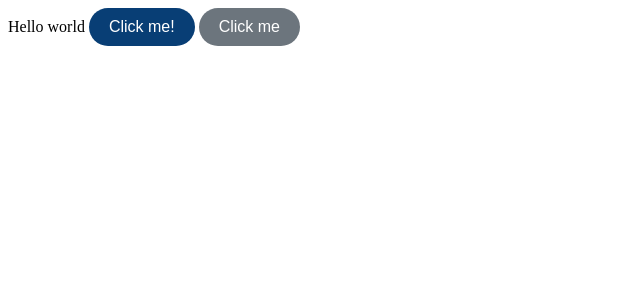
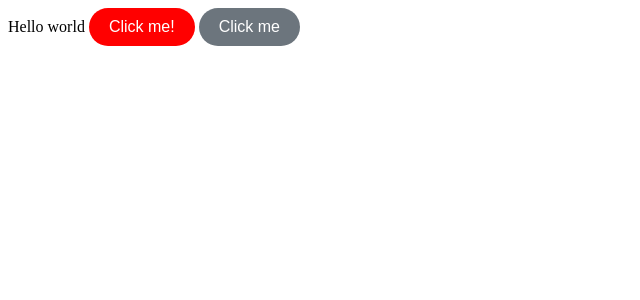
Before and after one commit to DiFuks/storybook-testing-example, a React (Vite) app: page / in a window 1280 px wide. Shown: the top 300 px of the page, without its empty margins (0-640 px from the left). Built offline with nearby package versions, Linux system fonts and the light colour scheme.

Commit message:
preview stat

```diff
--- a/src/shared/ui/Button/Button.tsx
+++ b/src/shared/ui/Button/Button.tsx
@@ -20,7 +20,7 @@ const ButtonStyled = styled.button<ButtonStyledProps>`
 	border: none;
 	border-radius: 30px;
 	color: white;
-	background-color: ${props => (props.variant === `primary` ? `#083e75` : `#6c757d`)};
+	background-color: ${props => (props.variant === `primary` ? `red` : `#6c757d`)};
 	cursor: pointer;
 	font-size: 16px;
 	transition: background-color 0.2s;
```
